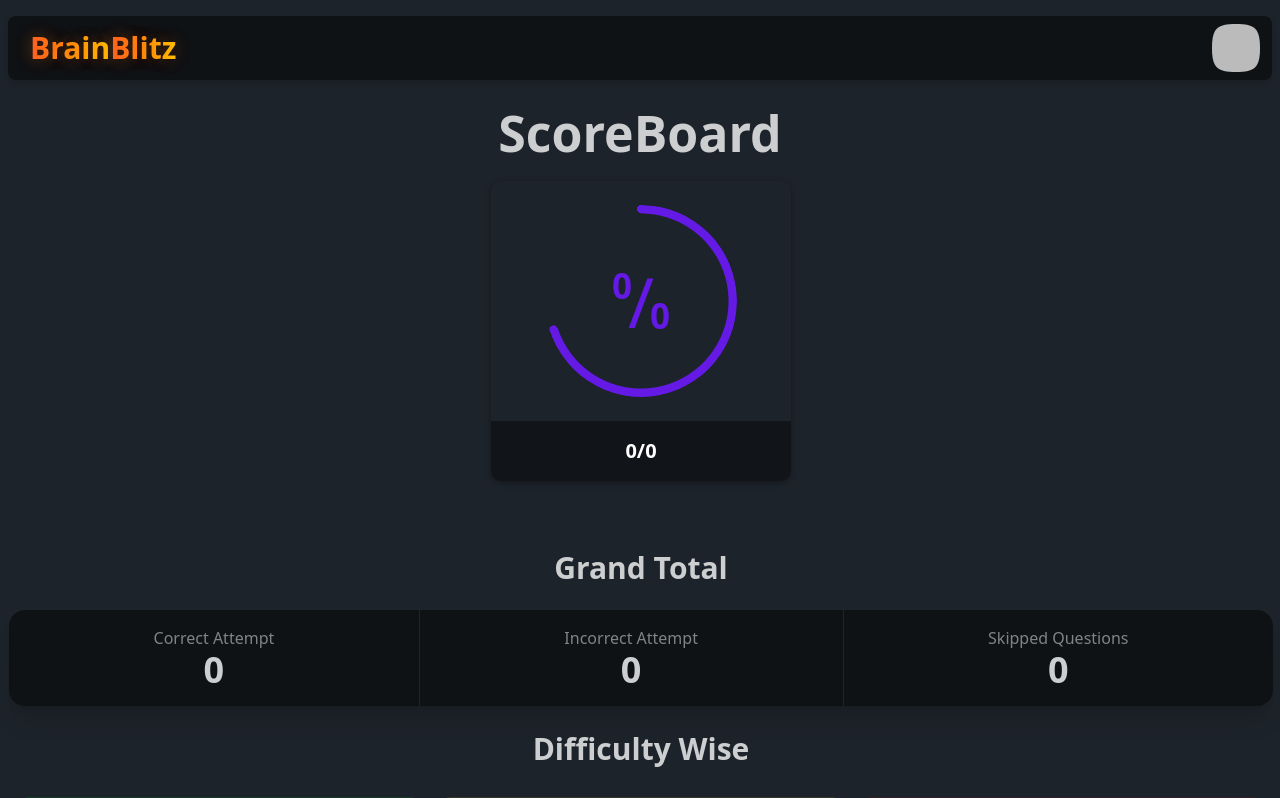
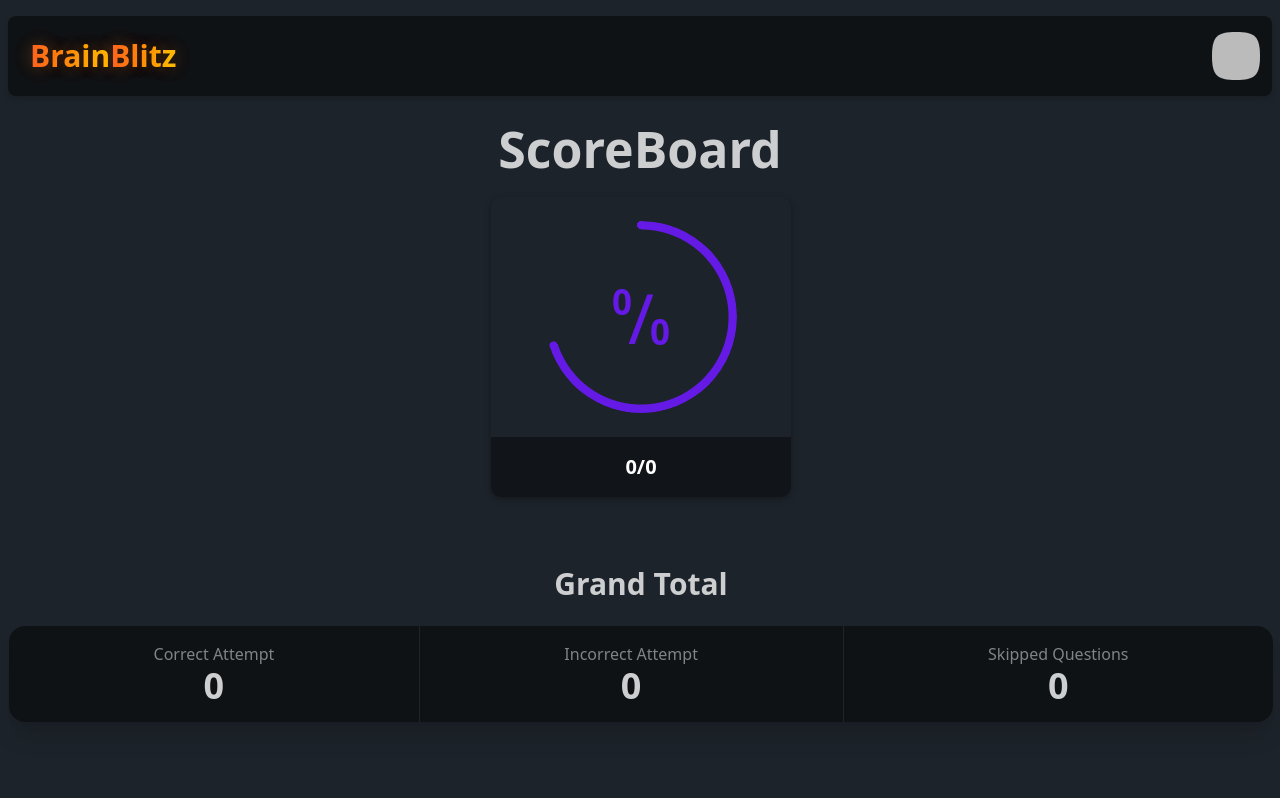
Before and after one commit to JeelRajodiya/brain-blitz, a Next.js app: page /JoinQuiz/QuizResult in a window 1280 px wide. Shown: the top 798 px of the page. Built offline with nearby package versions, Linux system fonts and the light colour scheme; no server answers; sample sign-in values are in the browser's storage.

Commit message:
inserted all values in the results page fixes #11

```diff
--- a/pages/JoinQuiz/QuizResult.tsx
+++ b/pages/JoinQuiz/QuizResult.tsx
@@ -6,12 +6,12 @@ import { useSelector } from "react-redux";
 import { RootState } from "../../util/store";
 import classNames from "classnames";
 
-let difficultyEnabled = false;
 
 export default function QuizResult() {
   const result = useSelector((state: RootState) => state.quizResult.value);
 
   // set it to true if easy medium and hard are available
+  let difficultyEnabled = result.hasDifficultyTags;
 
   return (
     //@ts-ignore
@@ -69,10 +69,10 @@ export default function QuizResult() {
             </div>
             {/* child 2 */}
 
-            {!difficultyEnabled && (
+            {difficultyEnabled && (
               <div className={styles.subHeading}>Difficulty Wise</div>
             )}
-            {!difficultyEnabled && (
+            {difficultyEnabled && (
               <div className={styles.diffCards}>
                 <div className="stats stats-vertical shadow-xl bg-base-200 w-full text-center">
                   <div className={styles.statMainTitle}>Easy Questions</div>
```
